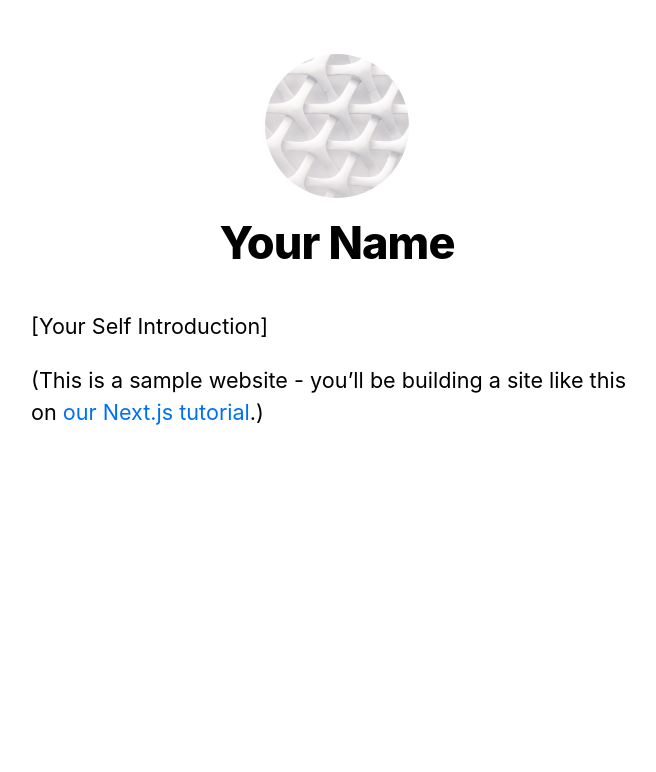
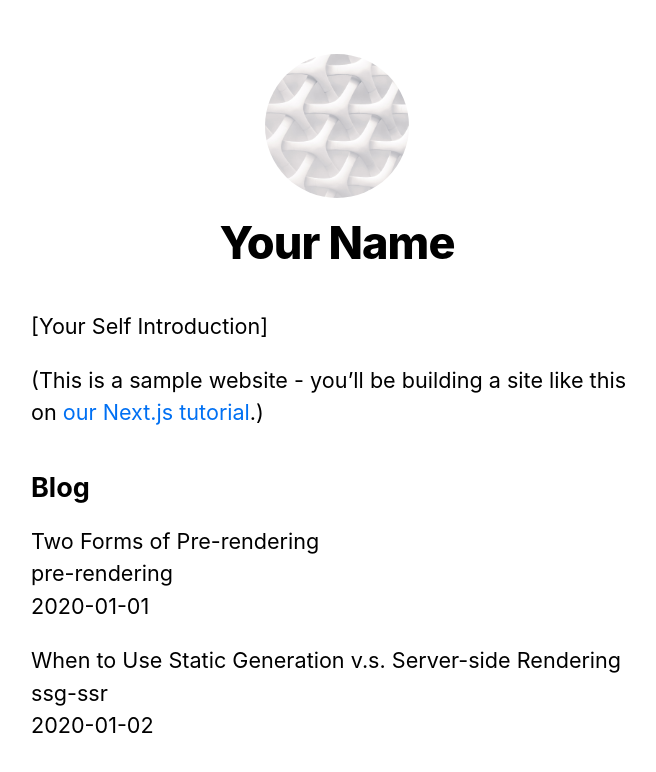
Before and after one commit to AdvancedCat/funny-blog, a Next.js app: page / in a window 1280 px wide. Shown: the top 772 px of the page, without its empty margins (303-959 px from the left). Built offline with nearby package versions, Linux system fonts and the light colour scheme.

Commit message:
Pre-rendering and Data Fetching

```diff
--- /dev/null
+++ b/lib/posts.js
@@ -0,0 +1,33 @@
+import fs from 'fs';
+import path from 'path';
+import matter from 'gray-matter';
+
+const postsDirectory = path.join(process.cwd(), 'posts');
+
+export function getSortedPostsData() {
+    const fileNames = fs.readdirSync(postsDirectory);
+    const allPostsData = fileNames.map((fileName) => {
+        const id = fileName.replace(/\.md$/, '');
+
+        const fullPath = path.join(postsDirectory, fileName);
+        const fileContents = fs.readFileSync(fullPath, 'utf8');
+
+        const matterResult = matter(fileContents);
+        delete matterResult['orig']
+
+        return {
+            id,
+            ...matterResult,
+        };
+    });
+
+    return allPostsData.sort(({ data: a }, { data: b }) => {
+        if (a < b) {
+            return 1;
+        } else if (a > b) {
+            return -1;
+        } else {
+            return 0;
+        }
+    });
+}
--- a/package.json
+++ b/package.json
@@ -6,6 +6,7 @@
     "start": "next start"
   },
   "dependencies": {
+    "gray-matter": "^4.0.3",
     "next": "latest",
     "react": "^18",
     "react-dom": "^18"
--- a/pages/index.js
+++ b/pages/index.js
@@ -1,8 +1,19 @@
 import Head from 'next/head';
 import Layout, { siteTitle } from '../components/layout';
 import utilStyles from '../styles/utils.module.css';
+import { getSortedPostsData } from '../lib/posts';
 
-export default function Home() {
+export async function getStaticProps() {
+    const allPostsData = getSortedPostsData();
+    return {
+        props: {
+            allPostsData,
+        },
+    };
+}
+
+export default function Home({ allPostsData }) {
+    console.log(allPostsData);
     return (
         <Layout home>
             <Head>
@@ -17,6 +28,24 @@
                     .)
                 </p>
             </section>
+
+            {/* Add this <section> tag below the existing <section> tag */}
+            <section
+                className={`${utilStyles.headingMd} ${utilStyles.padding1px}`}
+            >
+                <h2 className={utilStyles.headingLg}>Blog</h2>
+                <ul className={utilStyles.list}>
+                    {allPostsData.map(({ id, data: { date, title } }) => (
+                        <li className={utilStyles.listItem} key={id}>
+                            {title}
+                            <br />
+                            {id}
+                            <br />
+                            {date}
+                        </li>
+                    ))}
+                </ul>
+            </section>
         </Layout>
     );
 }
--- /dev/null
+++ b/posts/pre-rendering.md
@@ -0,0 +1,11 @@
+---
+title: 'Two Forms of Pre-rendering'
+date: '2020-01-01'
+---
+
+Next.js has two forms of pre-rendering: **Static Generation** and **Server-side Rendering**. The difference is in **when** it generates the HTML for a page.
+
+- **Static Generation** is the pre-rendering method that generates the HTML at **build time**. The pre-rendered HTML is then _reused_ on each request.
+- **Server-side Rendering** is the pre-rendering method that generates the HTML on **each request**.
+
+Importantly, Next.js lets you **choose** which pre-rendering form to use for each page. You can create a "hybrid" Next.js app by using Static Generation for most pages and using Server-side Rendering for others.
--- /dev/null
+++ b/posts/ssg-ssr.md
@@ -0,0 +1,19 @@
+---
+title: 'When to Use Static Generation v.s. Server-side Rendering'
+date: '2020-01-02'
+---
+
+We recommend using **Static Generation** (with and without data) whenever possible because your page can be built once and served by CDN, which makes it much faster than having a server render the page on every request.
+
+You can use Static Generation for many types of pages, including:
+
+- Marketing pages
+- Blog posts
+- E-commerce product listings
+- Help and documentation
+
+You should ask yourself: "Can I pre-render this page **ahead** of a user's request?" If the answer is yes, then you should choose Static Generation.
+
+On the other hand, Static Generation is **not** a good idea if you cannot pre-render a page ahead of a user's request. Maybe your page shows frequently updated data, and the page content changes on every request.
+
+In that case, you can use **Server-Side Rendering**. It will be slower, but the pre-rendered page will always be up-to-date. Or you can skip pre-rendering and use client-side JavaScript to populate data.
```
Also changed, not shown: 1 other file (tests, documents, lock files or other folders).
